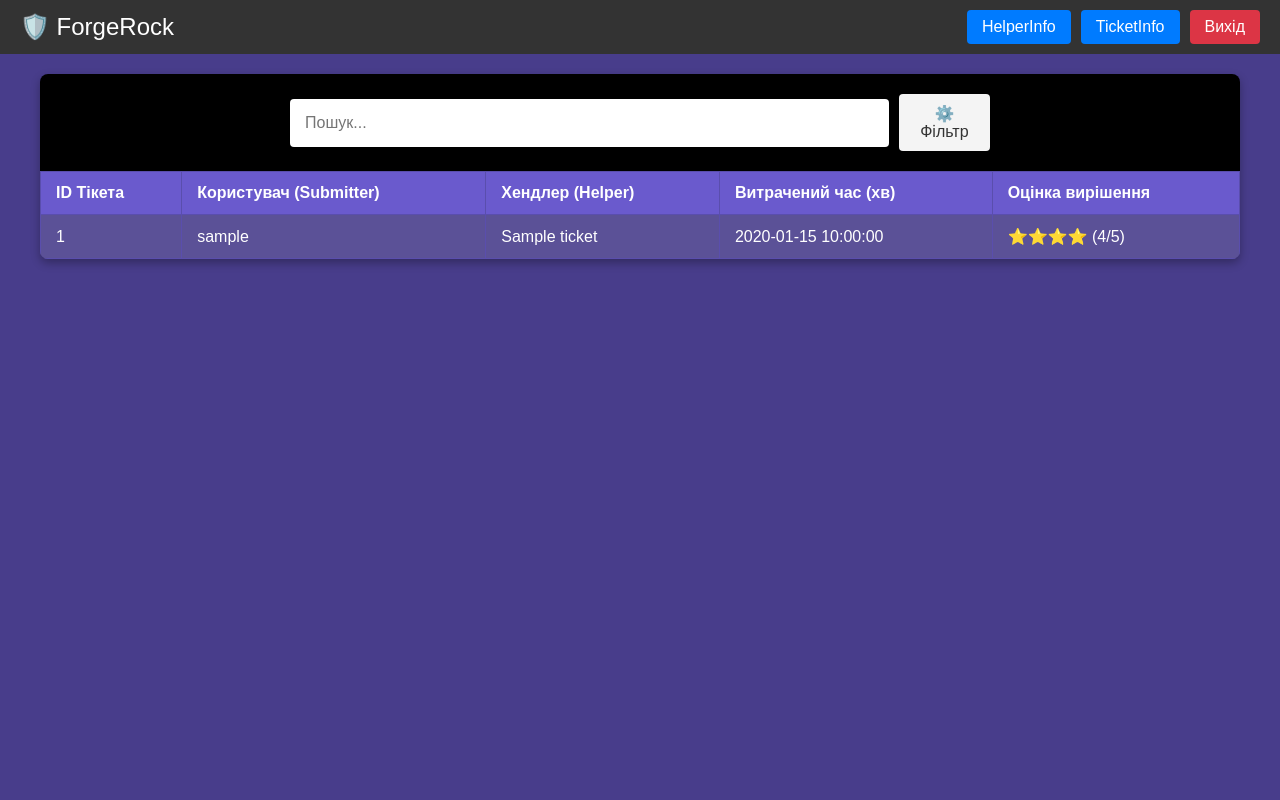
After one commit to Anima55/webadminpanel, a Flask app: template www/templates/tickets.html in a window 1280 px wide. The commit adds this page. Run offline with Flask 3, Linux system fonts and the light colour scheme; the template is opened without the code that fills it: most values are stand-ins (such as "Sample title", 1, 10 or a date in 2020); some libraries are stand-ins or nearby versions.

Commit message:
Виправлення помилок

```diff
--- a/www/app.py
+++ b/www/app.py
@@ -191,19 +191,35 @@
 
     try:
         with conn.cursor() as cur:
-            cur.execute(sql) # Виконуємо вже відформатований запит
-            column_names = [desc[0] for desc in cur.description]
-            tickets = cur.fetchall()
+            # SQL-запит з JOIN для отримання імені хендлера з helperinfo
+            cur.execute("""
+                SELECT
+                    t.ticket_id,
+                    t.submitter_username,
+                    h.admin_name AS handler_name,
+                    t.time_spent,
+                    t.resolution_rating
+                FROM
+                    ticketinfo t
+                LEFT JOIN
+                    helperinfo h ON t.handler_helper_id = h.helper_id
+                ORDER BY
+                    t.ticket_id DESC;
+            """)
 
-            data = []
-            for row in tickets:
-                data.append(dict(zip(column_names, row)))
-            return data
+            # Отримання імен колонок
+            columns = [desc[0] for desc in cur.description]
+            tickets_data = cur.fetchall()
+
+            # Перетворення в список словників для зручності в Jinja2
+            return [dict(zip(columns, ticket)) for ticket in tickets_data]
+
     except Exception as e:
-        # print(f"❌ Помилка читання даних ticketinfo: {e}")
+        print(f"❌ Помилка отримання тікетів з БД: {e}")
         return []
     finally:
-        if conn: conn.close()
+        if conn:
+            conn.close()
 
 # Функція: Пошук тікетів за іменем заявника
 def get_tickets_by_multi_search(search_query, sort_by=None, sort_type='ASC'): # <--- ЗМІНА: Додано параметри сортування
@@ -418,6 +434,7 @@
     """Відображає таблицю ticketinfo, з підтримкою пошуку та сортування.""" # <--- ЗМІНА
 
     search_query = request.args.get('query', '')
+    user_rank = session.get('rank')
 
     # 1. Отримуємо параметри сортування з URL
     sort_by = request.args.get('sort_by', '')
@@ -434,12 +451,15 @@
 
     item_count = len(tickets_data) # <--- Тимчасовий фікс, якщо була помилка з item_count
 
-    return render_template('index.html',
+    return render_template('tickets.html',
         title="Ticket Information",
         table_data=tickets_data,
         col_headers=["ID", "Заявник", "Обробник", "Час (сек)", "Рейтинг"],
         main_content_title=main_title,
-        item_count=item_count) # <--- Тимчасовий фікс, якщо була помилка з item_count
+        item_count=item_count,
+        ticket_list=tickets_data,
+        user_rank=user_rank
+        ) # <--- Тимчасовий фікс, якщо була помилка з item_count
 
 # --- МАРШРУТ 4: ОНОВЛЕННЯ ДАНИХ СПІВРОБІТНИКА ---
 @app.route('/update_helper', methods=['POST'])
--- a/www/templates/index.html
+++ b/www/templates/index.html
@@ -17,8 +17,8 @@
         </div>
 
         <nav class="nav-right">
-            <a href="/" class="nav-button">HelperInfo</a>
-            <a href="/tickets" class="nav-button">TicketInfo</a>
+            <a href="{{ url_for('home') }}" class="nav-button">HelperInfo</a>
+            <a href="{{ url_for('tickets') }}" class="nav-button">TicketInfo</a>
             <a href="{{ url_for('logout') }}" class="nav-button" style="background-color: #dc3545;">Вихід</a>
 
         </nav>
--- /dev/null
+++ b/www/templates/tickets.html
@@ -0,0 +1,83 @@
+<!DOCTYPE html>
+<html lang="uk">
+<head>
+    <meta charset="UTF-8">
+    <meta name="viewport" content="width=device-width, initial-scale=1.0">
+    <title>{{ title }}</title>
+    <link rel="stylesheet" href="{{ url_for('static', filename='styles.css') }}">
+</head>
+<body>
+
+    <header class="top-nav">
+        <div class="nav-left">
+            <div class="nav-icon"><a href="/" style="color:white; text-decoration:none;">🛡️ ForgeRock</a></div>
+
+            {% if user_rank == 'SuperAdmin' %}
+            <a href="/admin-page" class="nav-button" style="background-color: #007bff;">🛠️ Адмін-Панель</a>
+            {% endif %}
+        </div>
+
+        <nav class="nav-right">
+            <a href="{{ url_for('home') }}" class="nav-button">HelperInfo</a>
+            <a href="{{ url_for('tickets') }}" class="nav-button">TicketInfo</a>
+            <a href="{{ url_for('logout') }}" class="nav-button" style="background-color: #dc3545;">Вихід</a>
+        </nav>
+    </header>
+
+    <main class="site-body">
+
+        <section class="main-block">
+            <script src="{{ url_for('script', filename='filterticket.js') }}"></script>
+
+            <div class="search-bar-container">
+                <div class="search-filter-wrapper">
+                    <div class="search-input-wrapper">
+                        <form method="GET" action="{{ request.path }}">
+                        <input type="text" placeholder="Пошук..." class="search-input" name="query" value="{{ request.args.get('query', '') }}">
+                        </form>
+                    </div>
+                    <button class="filter-btn" onclick="openFilterModal()">⚙️ Фільтр</button>
+                </div>
+            </div>
+            <div class="table-container">
+                <table class="data-table">
+                    <thead>
+                        <tr>
+                            <th>ID Тікета</th>
+                            <th>Користувач (Submitter)</th>
+                            <th>Хендлер (Helper)</th>
+                            <th>Витрачений час (хв)</th>
+                            <th>Оцінка вирішення</th>
+                        </tr>
+                    </thead>
+                    <tbody>
+                        {% for ticket in ticket_list %}
+                        <tr>
+                            <td>{{ ticket.ticket_id }}</td>
+                            <td>{{ ticket.submitter_username }}</td>
+                            <td>{{ ticket.handler_name if ticket.handler_name else 'Не призначено' }}</td>
+                            <td>{{ ticket.time_spent }}</td>
+                            <td>
+                                {% if ticket.resolution_rating is not none %}
+                                    {{ '⭐' * ticket.resolution_rating }} ({{ ticket.resolution_rating }}/5)
+                                {% else %}
+                                    Н/Д
+                                {% endif %}
+                            </td>
+                        </tr>
+                        {% endfor %}
+                        {% if not ticket_list %}
+                        <tr>
+                            <td colspan="5" style="text-align: center;">Тікети не знайдено.</td>
+                        </tr>
+                        {% endif %}
+                    </tbody>
+                </table>
+            </div>
+
+        </section>
+
+    </main>
+
+</body>
+</html>
```
Also changed, not shown: www/script/filterticket.js (added).
